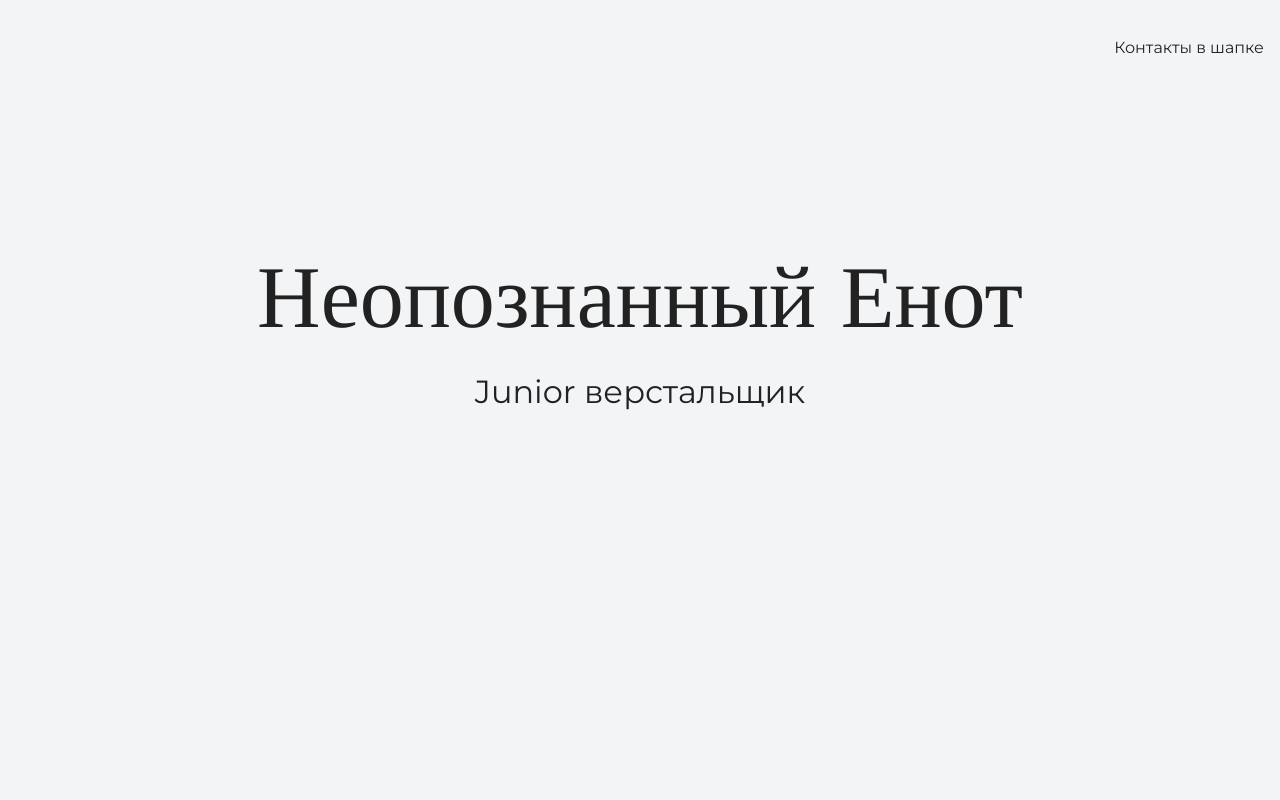
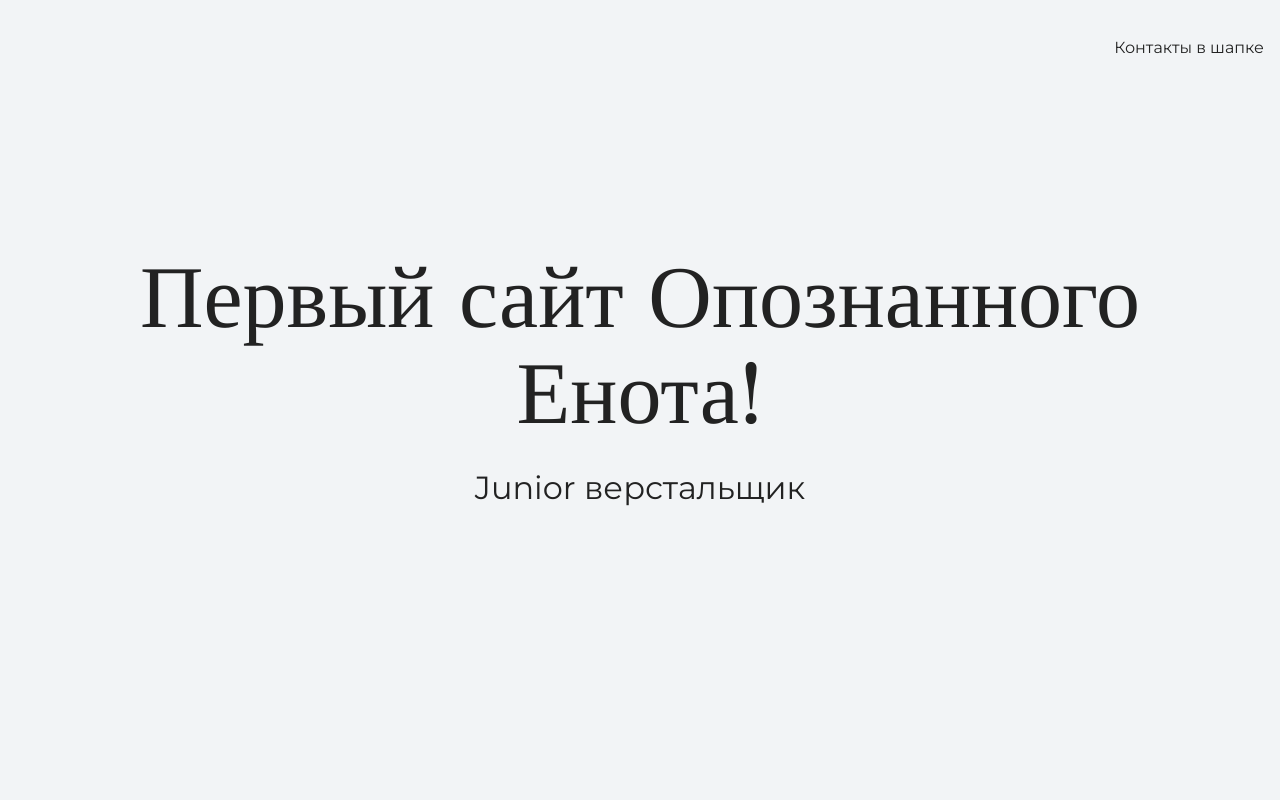
Before and after one commit to nikname777/my-site, a plain HTML site: page index.html in a window 1280 px wide. Shown: the top 800 px of the page. Drawn offline with nearby package versions, Linux system fonts and the light colour scheme.

Commit message:
Изменил текст заголовка

```diff
--- a/index.html
+++ b/index.html
@@ -19,7 +19,7 @@
 
 	<section class="hero-image">
 		<div class="container">
-			<h1 class="heading">Неопознанный Енот</h1>
+			<h1 class="heading">Первый сайт Опознанного Енота!</h1>
 			<p>Junior верстальщик</p>
 		</div>
 	</section>
```
